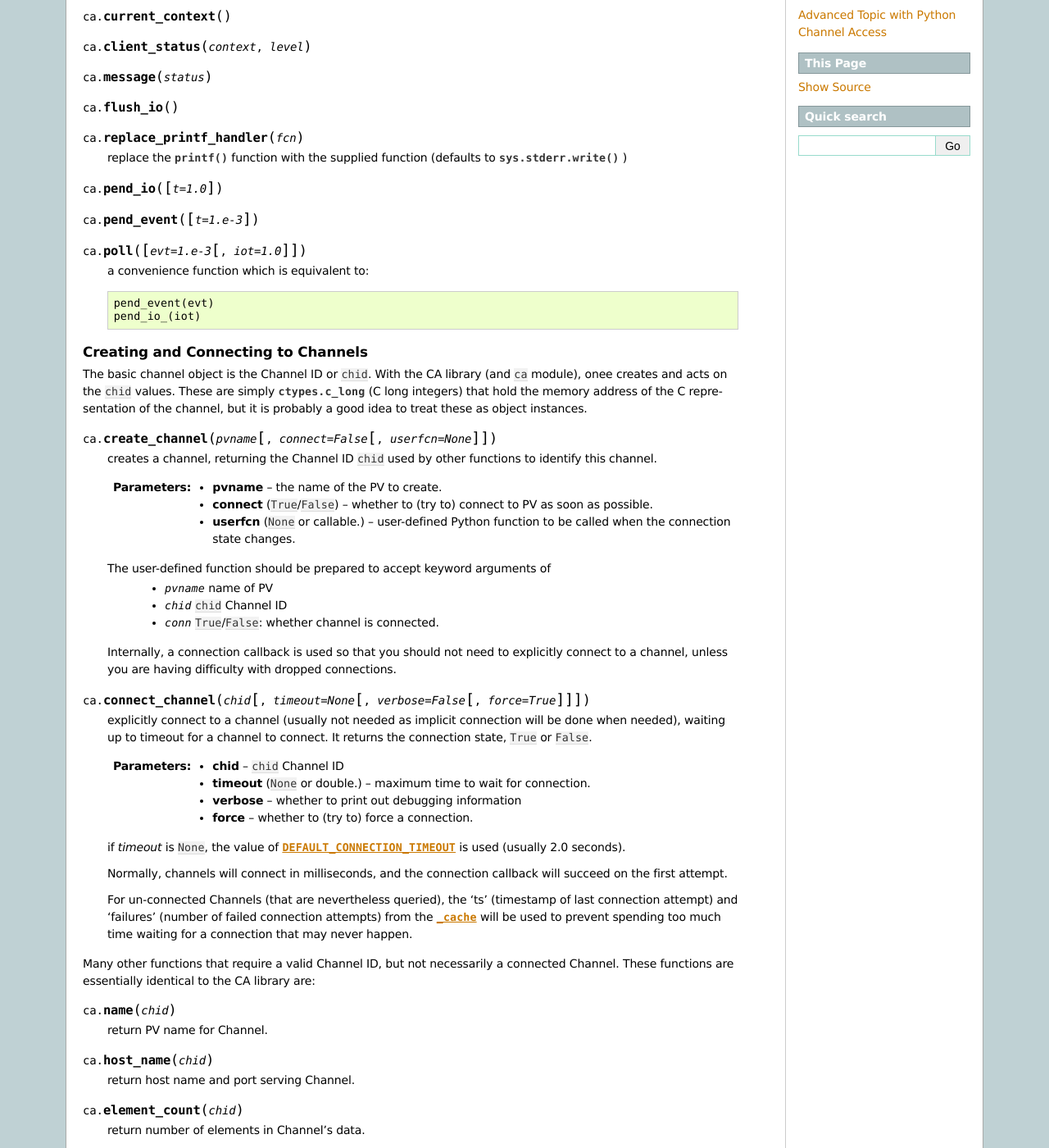
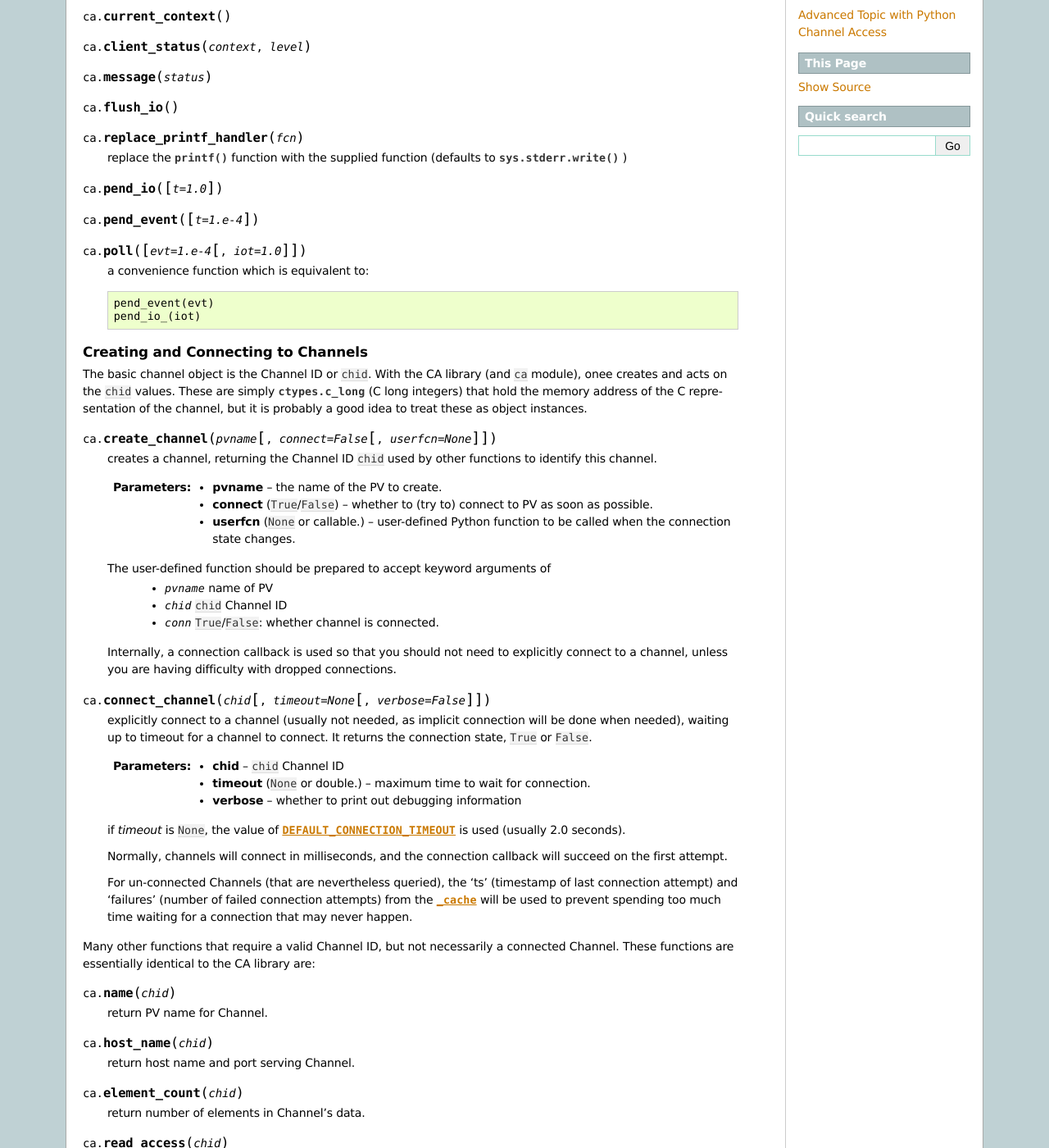
Before and after one commit to pyepics/pyepics, a Sphinx documentation site: the page built from doc/ca.rst, in a window 1280 px wide and 1400 px high, scrolled down 2030 px. Shown: the whole window at 82% size. Built offline with Sphinx 7.4.7, drawn with Linux system fonts in a browser that asks for light colours; formulas are drawn with MathJax 3; the version number is read from the project's files by our own code.

```diff
--- a/doc/ca.rst
+++ b/doc/ca.rst
@@ -166,9 +166,9 @@ threading contexts are very close to the C library:
 
 .. function::  pend_io([t=1.0])
 
-.. function::  pend_event([t=1.e-3])
+.. function::  pend_event([t=1.e-4])
 
-.. function::  poll([evt=1.e-3, [iot=1.0]])
+.. function::  poll([evt=1.e-4, [iot=1.0]])
 
    a convenience function which is equivalent to::
 
@@ -205,9 +205,9 @@ a good idea to treat these as object instances.
    not need to explicitly connect to a channel, unless you are having
    difficulty with dropped connections.
 
-.. function:: connect_channel(chid, [timeout=None, [verbose=False, [force=True]]])
+.. function:: connect_channel(chid, [timeout=None, [verbose=False]])
 
-   explicitly connect to a channel (usually not needed as implicit
+   explicitly connect to a channel (usually not needed, as implicit
    connection will be done when needed), waiting up to timeout for a
    channel to connect.  It returns the connection state,
    ``True`` or ``False``.
@@ -216,7 +216,6 @@ a good idea to treat these as object instances.
    :param timeout:  maximum time to wait for connection.
    :type  timeout:  ``None`` or double.
    :param verbose:  whether to print out debugging information
-   :param force:    whether to (try to) force a connection.
 
    if *timeout* is ``None``, the value of  :data:`DEFAULT_CONNECTION_TIMEOUT`
    is used (usually 2.0 seconds).
--- a/doc/pv.rst
+++ b/doc/pv.rst
@@ -114,7 +114,7 @@ callbacks to be executed when the PV changes.
    dictionary may have many members, depending on the data type of PV.  See
    the :ref:`Table of Control Attributes <ctrlvars_table>`  for details.
 
-.. method:: poll(evt=1.e-3, iot=1.0)
+.. method:: poll([evt=1.e-4, [iot=1.0]])
 
    this simply calls `ca.poll(evt=evt,iot=iot)`
 
@@ -123,15 +123,13 @@ callbacks to be executed when the PV changes.
    :param iot:  time to pass to :meth:`ca.pend_io`
    :type  iot:  double
 
-.. method:: connect(timeout=5.0, force=True)
+.. method:: connect([timeout=None])
 
    this explicitly connects a PV, and returns whether or not it has
    successfully connected.
 
    :param timeout:  maximum connection time, passed to :meth:`ca.connect_channel`
    :type  timeout:  double
-   :param force:  whether to (try to) force a connect, passed to :meth:`ca.connect_channel`
-   :type  force:  ``True``/``False``
    :rtype:    ``True``/``False``
 
 .. method:: add_callback(callback=None[, index=None , [**kw]])
--- a/lib/__init__.py
+++ b/lib/__init__.py
@@ -3,8 +3,8 @@
    Matthew Newville <newville@cars.uchicago.edu>
    CARS, University of Chicago
 
-   version    :  3.0.8
-   last update:  17-Sept-2010
+   version    :  3.0.9
+   last update:  2-Oct-2010
 
 == License:
    Except where explicitly noted, this file and all files in this
@@ -21,7 +21,7 @@
       PV -- Process Variable which will work largely as in EpicsCA 2.*
 """
 
-__version__ = '3.0.8'
+__version__ = '3.0.9'
 
 import time
 import sys
```
Also changed, not shown: doc/installation.rst (+7 -7 lines), 10 other files.
